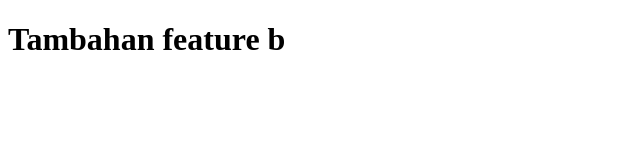
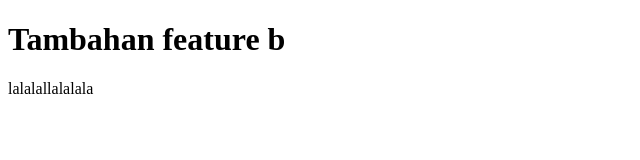
Before and after one commit to mrakhaf/Bootcamp-FER-14-Chapter-1-Topic-2, a plain HTML site: page index.html in a window 1280 px wide. Shown: the whole page, without its empty margins (0-640 px from the left). Drawn offline with Linux system fonts and the light colour scheme.

Commit message:
add lalalla

```diff
--- a/index.html
+++ b/index.html
@@ -7,5 +7,6 @@
 </head>
 <body>
     <h1>Tambahan feature b</h1>
+    <p>lalalallalalala</p>
 </body>
 </html>
```
